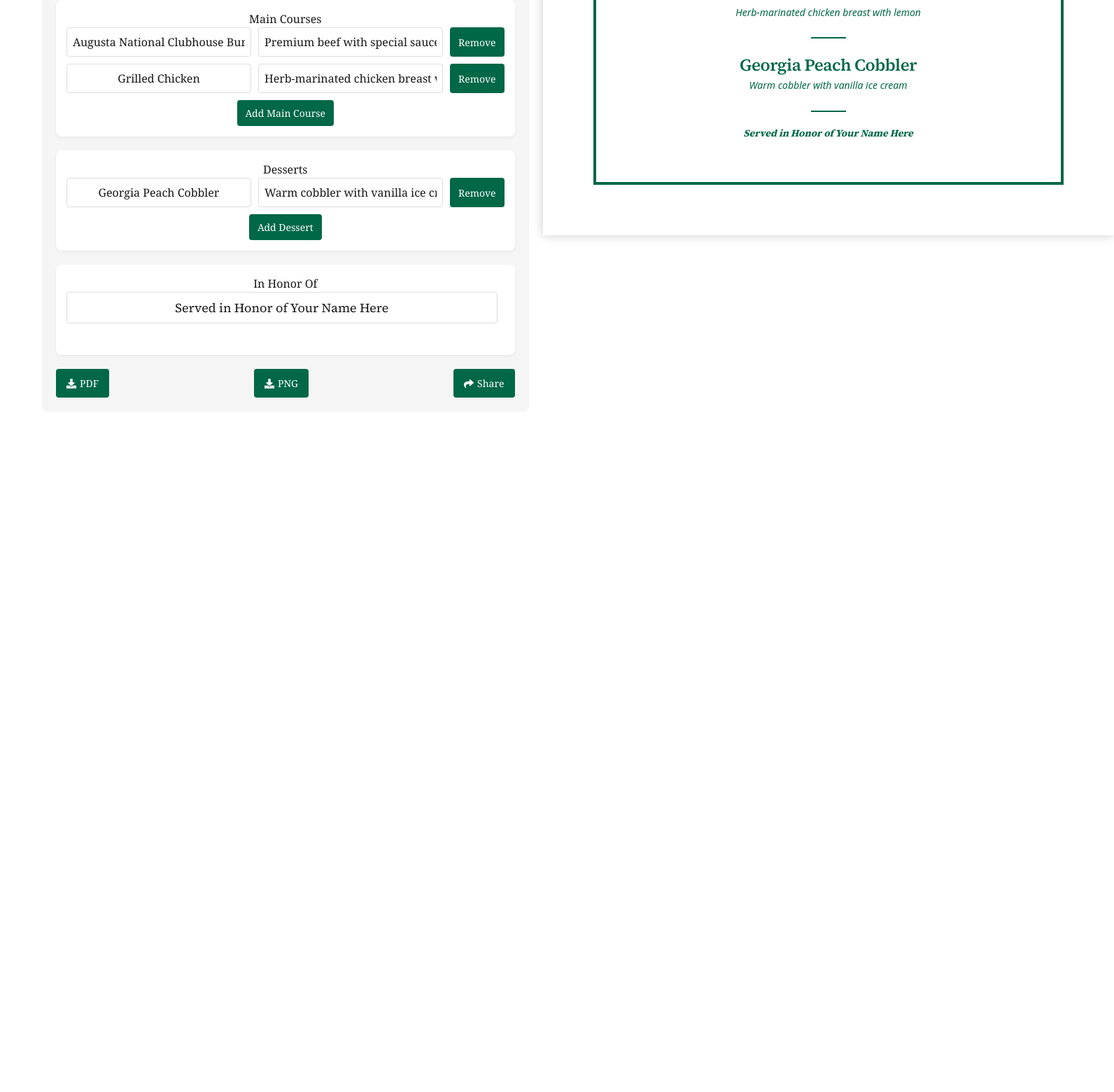
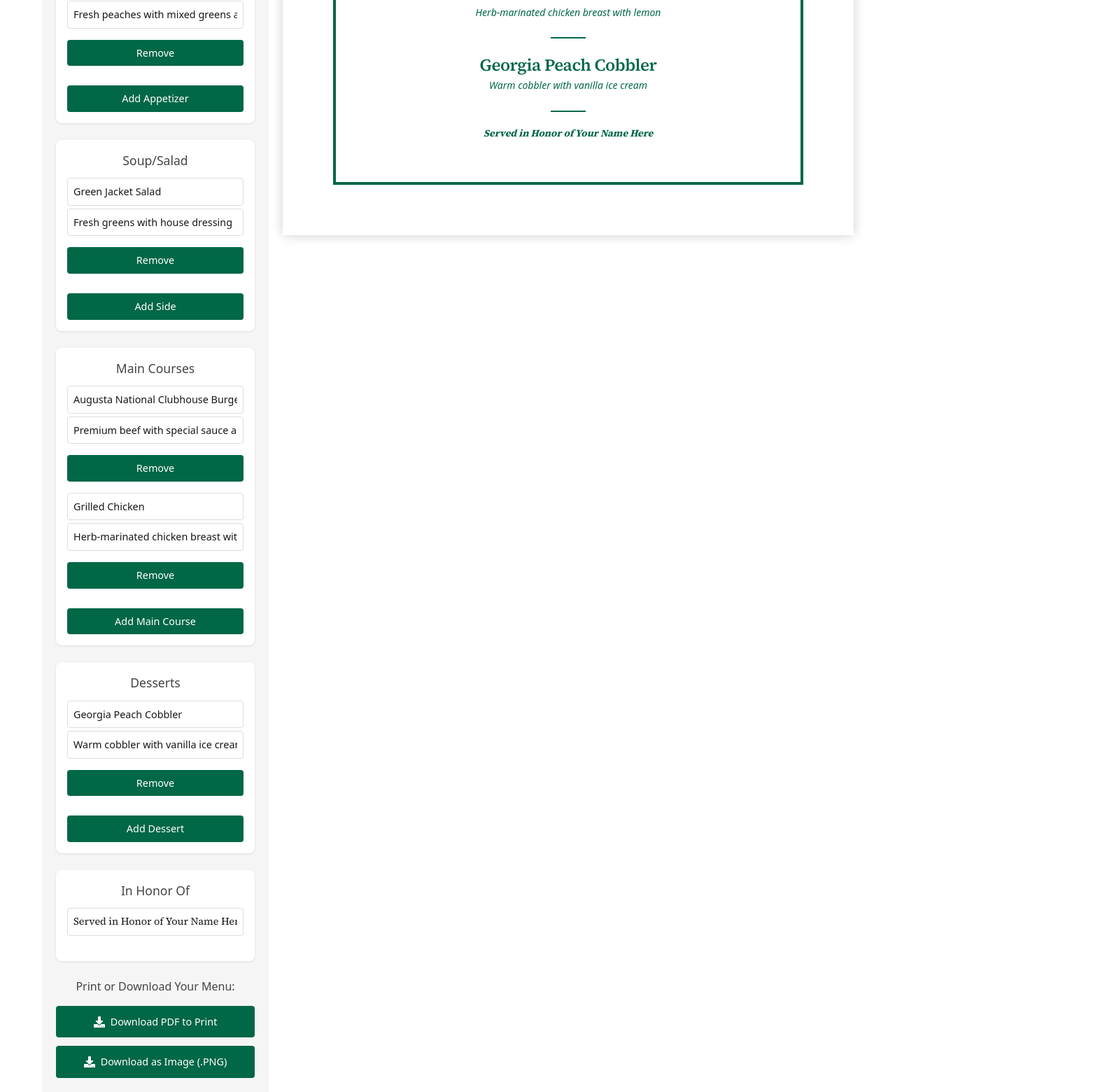
Before and after one commit to longjasonm/masters-menu-generator, a Next.js app: page / in a window 1280 px wide. Shown: the part 740-2300 px from the top of the page at 70% size, 1592 px wide, since content can reach past the window. Before the commit the page ends 1348 px from the top, so only its background shows below. Built offline with nearby package versions, Linux system fonts and the light colour scheme.

Commit message:
More vibe coding

```diff
--- a/src/app/App.css
+++ b/src/app/App.css
@@ -15,6 +15,21 @@
     border-radius: 8px;
     margin-right: 20px;
     text-align: center;
+    font-family: system-ui, -apple-system, BlinkMacSystemFont, 'Segoe UI', Roboto, Oxygen, Ubuntu, Cantarell, 'Open Sans', 'Helvetica Neue', sans-serif;
+  }
+
+  .editor-container h1 {
+    font-size: 1.5rem;
+    font-weight: 600;
+    color: #333;
+    margin-bottom: 1.5rem;
+  }
+
+  .editor-container h3 {
+    font-size: 1.1rem;
+    font-weight: 500;
+    color: #444;
+    margin-bottom: 0.75rem;
   }
 
   .preview-container {
@@ -134,26 +149,50 @@
 
   .menu-item-edit {
     display: flex;
-    margin-bottom: 10px;
-    text-align: center;
+    flex-direction: column;
+    margin-bottom: 1rem;
+    text-align: left;
   }
 
   .menu-item-edit input {
-    flex: 1;
-    padding: 8px;
-    margin-right: 10px;
+    padding: 0.5rem;
+    margin-bottom: 0.25rem;
     border: 1px solid #ddd;
     border-radius: 4px;
-    text-align: center;
+    font-size: 0.9rem;
+    width: 100%;
+  }
+
+  .char-count {
+    font-size: 0.8rem;
+    color: #666;
+    text-align: right;
+    margin-top: 0.25rem;
   }
 
   .section {
-    margin-bottom: 20px;
-    padding: 15px;
+    margin-bottom: 1.5rem;
+    padding: 1rem;
     background-color: white;
     border-radius: 8px;
-    box-shadow: 0 2px 4px rgba(0, 0, 0, 0.05);
-    text-align: center;
+    box-shadow: 0 1px 3px rgba(0, 0, 0, 0.1);
+  }
+
+  .section button {
+    width: 100%;
+    margin-top: 0.75rem;
+    padding: 0.5rem;
+    background-color: rgb(0, 103, 71);
+    color: white;
+    border: none;
+    border-radius: 4px;
+    cursor: pointer;
+    font-size: 0.9rem;
+    font-weight: 500;
+  }
+
+  .section button:hover {
+    background-color: #005538;
   }
 
   .title-input {
@@ -169,28 +208,40 @@
   }
 
   .action-buttons {
-    display: flex;
+    display: block;
     justify-content: space-between;
     margin-top: 20px;
     text-align: center;
+  }
+
+  .action-buttons h3 {
+    font-size: 1rem;
+    color: #444;
+    margin-bottom: 1rem;
+  }
+
+  .button-container {
+    margin-bottom: 0.75rem;
   }
 
   .action-button {
     display: flex;
     align-items: center;
     justify-content: center;
-    padding: 10px 15px;
+    gap: 0.5rem;
+    padding: 0.75rem;
     background-color: rgb(0, 103, 71);
     color: white;
     border: none;
     border-radius: 4px;
     cursor: pointer;
-    font-size: 14px;
-    text-align: center;
+    font-size: 0.9rem;
+    font-weight: 500;
+    width: 100%;
   }
 
-  .action-button svg {
-    margin-right: 5px;
+  .button-icon {
+    font-size: 1rem;
   }
 
   .action-button:hover {
--- a/src/app/page.js
+++ b/src/app/page.js
@@ -97,25 +97,27 @@ export default function Home() {
     const downloadAsPDF = () => {
         const input = menuRef.current;
         html2canvas(input, {
-            scale: 2, // Higher scale for better quality
+            scale: 1.5, // Reduced from 2 to 1.5 for smaller file size
             useCORS: true,
             logging: false,
-            width: 8.5 * 96, // Convert inches to pixels (96 DPI)
-            height: 11 * 96, // Convert inches to pixels (96 DPI)
+            width: 8.5 * 96,
+            height: 11 * 96,
             windowWidth: 8.5 * 96,
-            windowHeight: 11 * 96
+            windowHeight: 11 * 96,
+            imageTimeout: 0,
+            removeContainer: true
         }).then((canvas) => {
-            const imgData = canvas.toDataURL('image/png');
-            const pdf = new jsPDF('p', 'in', 'letter'); // Use 'letter' size (8.5" x 11")
+            const imgData = canvas.toDataURL('image/jpeg', 0.85); // Using JPEG with 85% quality
+            const pdf = new jsPDF('p', 'in', 'letter');
             const pdfWidth = 8.5;
             const pdfHeight = 11;
             const imgWidth = canvas.width;
             const imgHeight = canvas.height;
             const ratio = Math.min(pdfWidth / imgWidth, pdfHeight / imgHeight);
-            const imgX = 0; // Start from the left edge
-            const imgY = 0; // Start from the top edge
+            const imgX = 0;
+            const imgY = 0;
 
-            pdf.addImage(imgData, 'PNG', imgX, imgY, pdfWidth, pdfHeight);
+            pdf.addImage(imgData, 'JPEG', imgX, imgY, pdfWidth, pdfHeight);
             pdf.save('masters-menu.pdf');
         });
     };
@@ -123,17 +125,19 @@ export default function Home() {
     const downloadAsPNG = () => {
         const input = menuRef.current;
         html2canvas(input, {
-            scale: 2, // Higher scale for better quality
+            scale: 1.5, // Reduced from 2 to 1.5 for smaller file size
             useCORS: true,
             logging: false,
-            width: 8.5 * 96, // Convert inches to pixels (96 DPI)
-            height: 11 * 96, // Convert inches to pixels (96 DPI)
+            width: 8.5 * 96,
+            height: 11 * 96,
             windowWidth: 8.5 * 96,
-            windowHeight: 11 * 96
+            windowHeight: 11 * 96,
+            imageTimeout: 0,
+            removeContainer: true
         }).then((canvas) => {
-            const imgData = canvas.toDataURL('image/png');
+            const imgData = canvas.toDataURL('image/jpeg', 0.85); // Using JPEG with 85% quality
             const link = document.createElement('a');
-            link.download = 'masters-menu.png';
+            link.download = 'masters-menu.jpg'; // Changed to .jpg for smaller file size
             link.href = imgData;
             link.click();
         });
@@ -275,8 +279,6 @@ export default function Home() {
                         <button onClick={() => addItem(mainCourses, setMainCourses)}>Add Main Course</button>
                     </div>
 
-
-
                     <div className="section">
                         <h3>Desserts</h3>
                         {desserts.map((item, index) => (
@@ -319,15 +321,17 @@ export default function Home() {
                 </div>
 
                 <div className="action-buttons">
-                    <button onClick={downloadAsPDF} className="action-button">
-                        <FaDownload /> PDF
-                    </button>
-                    <button onClick={downloadAsPNG} className="action-button">
-                        <FaDownload /> PNG
-                    </button>
-                    <button onClick={shareMenu} className="action-button">
-                        <FaShare /> Share
-                    </button>
+                    <h3>Print or Download Your Menu:</h3>
+                    <div className="button-container">
+                        <button onClick={downloadAsPDF} className="action-button">
+                            <FaDownload className="button-icon" />Download PDF to Print
+                        </button>
+                    </div>
+                    <div className="button-container">
+                        <button onClick={downloadAsPNG} className="action-button">
+                            <FaDownload className="button-icon" />Download as Image (.PNG)
+                        </button>
+                    </div>
                 </div>
             </div>
 
```
